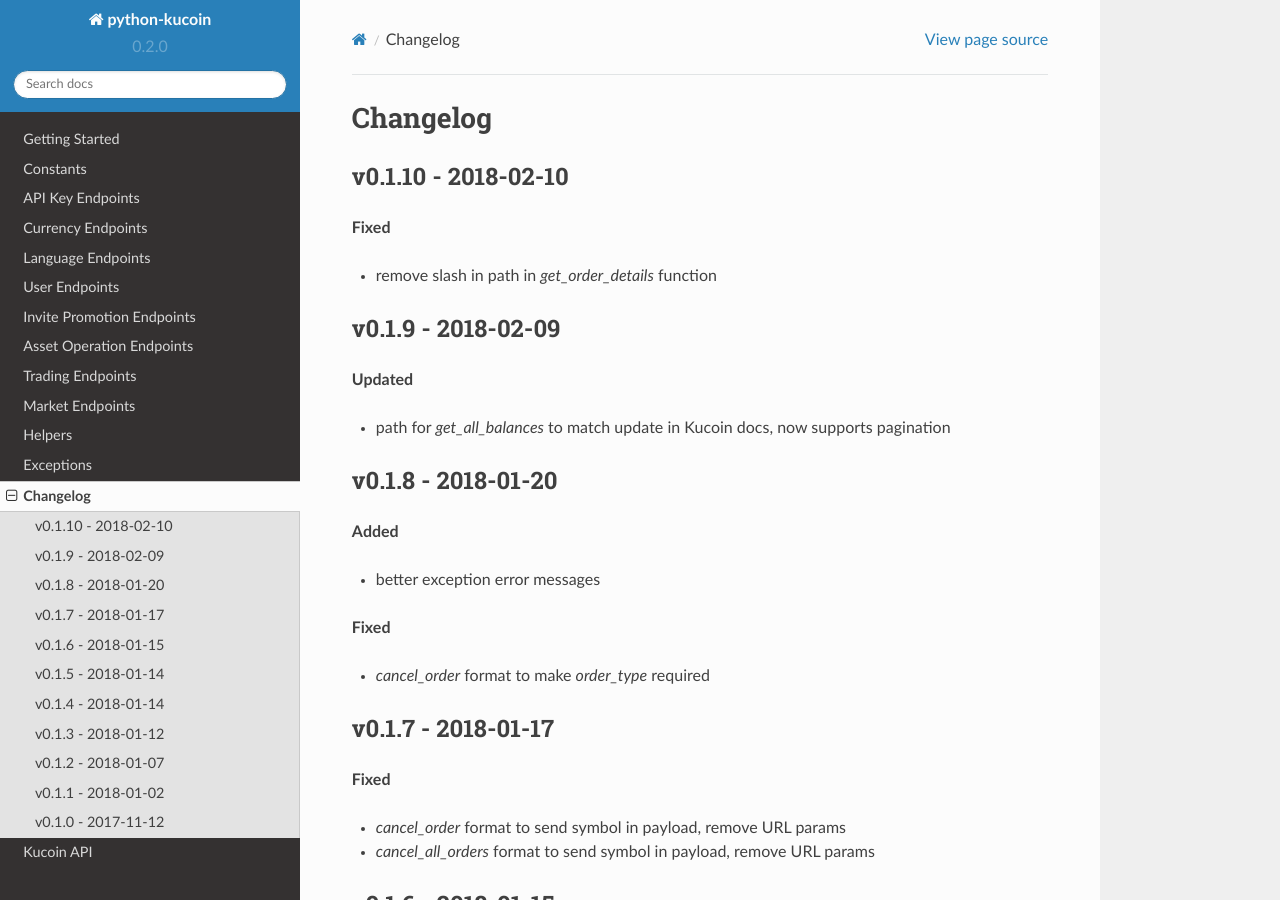
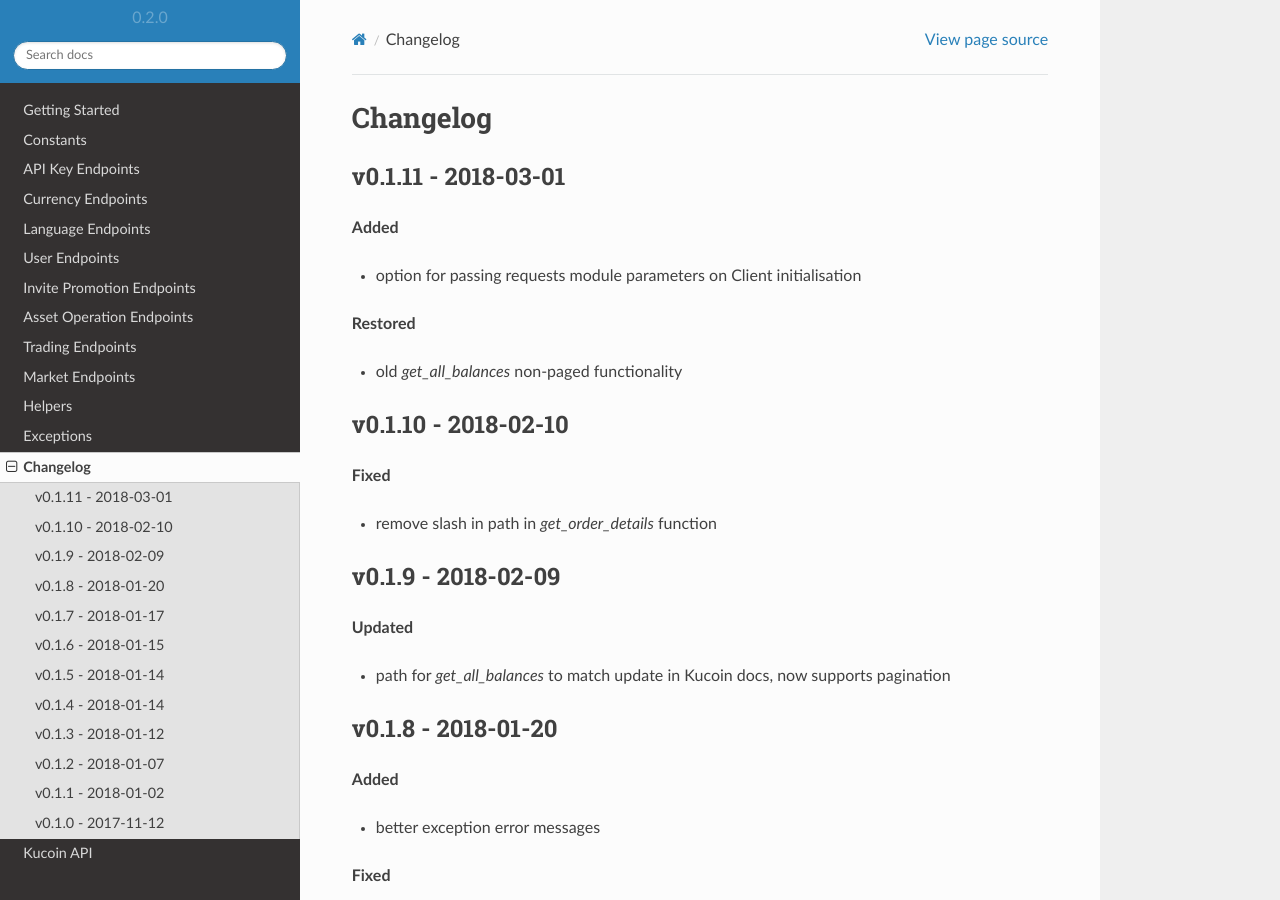
Before and after one commit to sammchardy/python-kucoin, a Sphinx documentation site: the page built from docs/changelog.rst, in a window 1280 px wide and 900 px high. Built offline with Sphinx 7.4.7 and the Read the Docs theme 2.0.0, drawn with Linux system fonts in a browser that asks for light colours; formulas are drawn with MathJax 3.

Commit message:
Update to v0.1.11

```diff
--- a/README.rst
+++ b/README.rst
@@ -1,5 +1,5 @@
 ================================
-Welcome to python-kucoin v0.1.10
+Welcome to python-kucoin v0.1.11
 ================================
 
 .. image:: https://img.shields.io/pypi/v/python-kucoin.svg
--- a/docs/changelog.rst
+++ b/docs/changelog.rst
@@ -1,8 +1,19 @@
 Changelog
 =========
 
+v0.1.11 - 2018-03-01
+^^^^^^^^^^^^^^^^^^^^
+
+**Added**
+
+- option for passing requests module parameters on Client initialisation
+
+**Restored**
+
+- old `get_all_balances` non-paged functionality
+
 v0.1.10 - 2018-02-10
-^^^^^^^^^^^^^^^^^^^
+^^^^^^^^^^^^^^^^^^^^
 
 **Fixed**
 
--- a/setup.py
+++ b/setup.py
@@ -3,7 +3,7 @@
 
 setup(
     name='python-kucoin',
-    version='0.1.10',
+    version='0.1.11',
     packages=['kucoin'],
     description='Kucoin REST API python implementation',
     url='https://github.com/sammchardy/python-kucoin',
```
